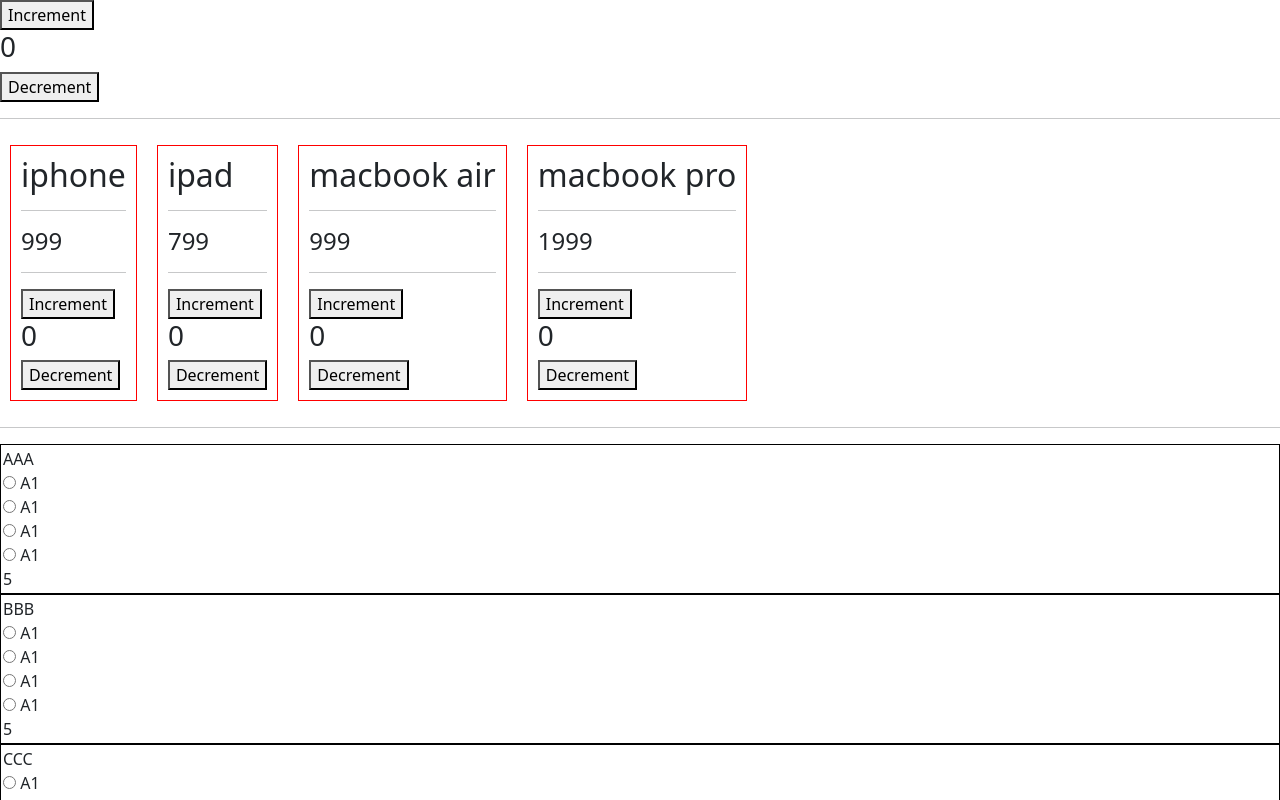
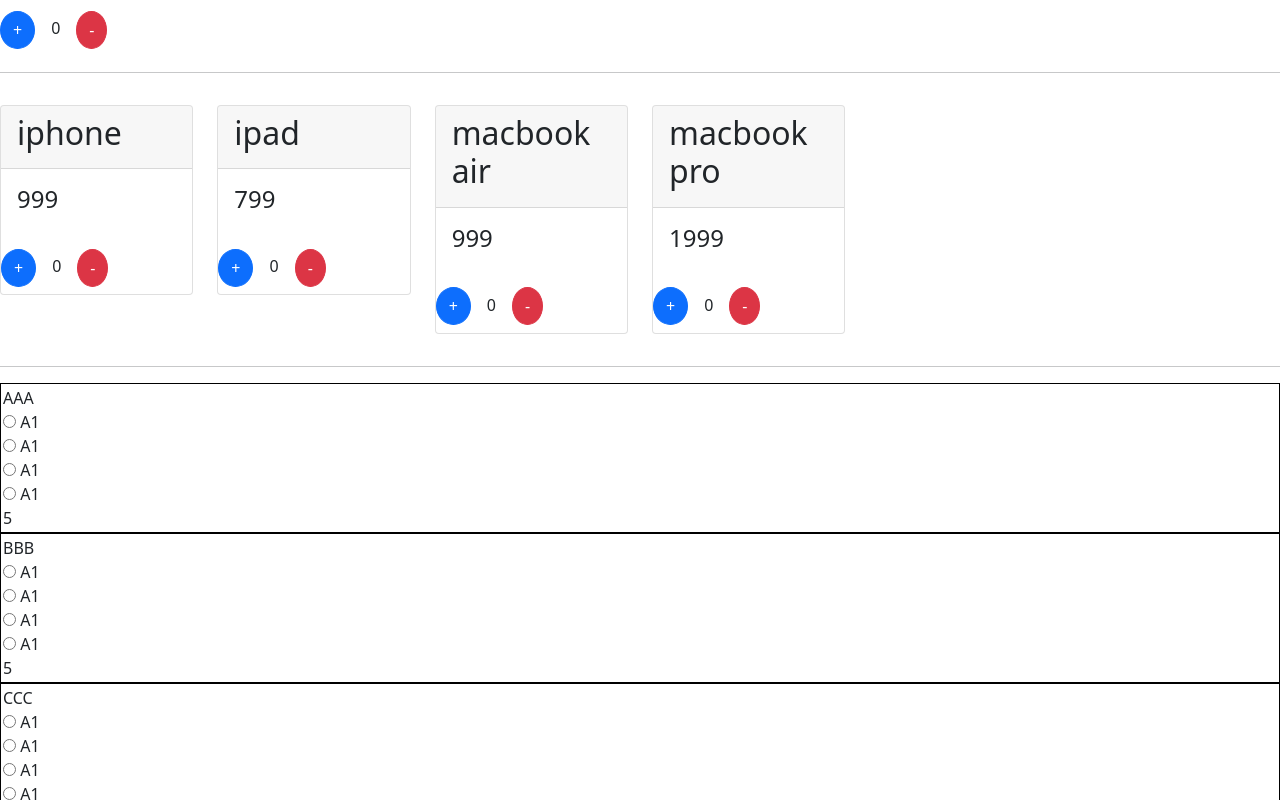
Before and after one commit to jayant4/JS_Apps, an Angular app in the folder training/AngularApps/my-angular-app1/: page / in a window 1280 px wide. Shown: the top 800 px of the page. Built offline with nearby package versions, Linux system fonts and the light colour scheme.

Commit message:
UI made better in products and counter

```diff
--- a/training/AngularApps/my-angular-app1/src/app/counter.component.ts
+++ b/training/AngularApps/my-angular-app1/src/app/counter.component.ts
@@ -3,12 +3,12 @@
 @Component({
   selector: 'counter',
   template: `
-  <div style = "display:inline-block;">
-  <button (click) = "increment()" >Increment</button>
-  <h3>{{count}}</h3>
-  <button (click)="decrement()">Decrement</button>
+  <div style = "d-flex justify-content-between;">
+  <button class="btn btn-primary rounded-circle" (click) = "increment()" >+</button>
+  <div class="m-3" style="display: inline-block;">{{count}}</div>
 
-  </div>
+  <button class="btn btn-danger rounded-circle" (click)="decrement()">-</button>
+</div>
   `,
 })
 export class CounterComponent {
--- a/training/AngularApps/my-angular-app1/src/app/products.component.ts
+++ b/training/AngularApps/my-angular-app1/src/app/products.component.ts
@@ -3,14 +3,20 @@
 @Component({
     selector: 'products',
     template: `
-  <div *ngFor ="let product of products"
-  style="display:inline-block; border:1px solid red; margin:10px;
-  padding:10px;">
+  <div class="row" >
+      <div class="col-xl-2 col-lg-2 col-md-3 col-sm-6 col-xs-12 " *ngFor ="let product of products">
+          <div class="card mt-3 mb-3"          >
+          <div class="card-header">
               <h2>{{product.name}}</h2>
-  <hr/>
+          </div>
+
+          <div class="card-body">
               <h4>{{product.price}}</h4>
-  <hr/>
+          </div>
+
           <counter></counter>
+          </div>
+      </div>
   </div>
 
   `,
```
Lines whose indentation alone changed are shown as unchanged.
